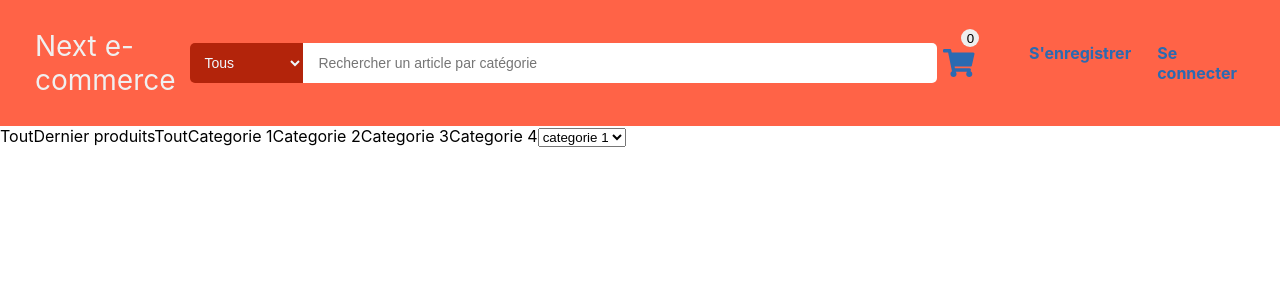
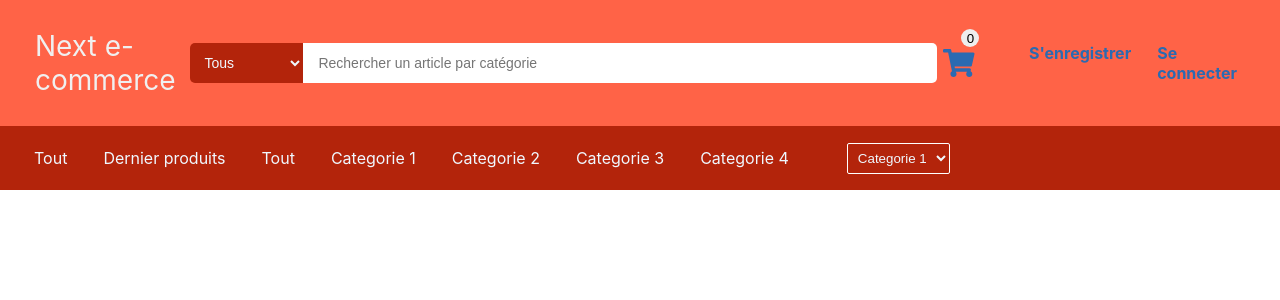
Before and after one commit to alexandre-scalisi/react-shopping, a Next.js app: page / in a window 1280 px wide. Shown: the top 300 px of the page. Built offline with nearby package versions, Linux system fonts and the light colour scheme.

Commit message:
fait style bottom header

```diff
--- /dev/null
+++ b/components/BottomHeader.js
@@ -0,0 +1,47 @@
+import NextLink from "next/link";
+
+import classes from "./BottomHeader.module.css";
+
+const BottomHeader = () => {
+  return (
+    <nav className={classes.bottomHeader}>
+      <NextLink href="/all">
+        <a className={classes.link}>Tout</a>
+      </NextLink>
+      <NextLink href="/latest">
+        <a className={classes.link}>Dernier produits</a>
+      </NextLink>
+      <NextLink href="/best-sellers">
+        <a className={classes.link}>Tout</a>
+      </NextLink>
+      <NextLink href="/category1">
+        <a className={classes.link}>Categorie 1</a>
+      </NextLink>
+      <NextLink href="/category2">
+        <a className={classes.link}>Categorie 2</a>
+      </NextLink>
+      <NextLink href="/category3">
+        <a className={classes.link}>Categorie 3</a>
+      </NextLink>
+      <NextLink href="/category4">
+        <a className={classes.link}>Categorie 4</a>
+      </NextLink>
+      <select
+        className={classes.dropdown}
+        name="allCategories"
+        id="allCategories"
+        onChange={(e) => {
+          router.push(e.target.value);
+        }}
+      >
+        <option value="category1">Categorie 1</option>
+        <option value="category2">Categorie 2</option>
+        <option value="category3">Categorie 3</option>
+        <option value="category4">Categorie 4</option>
+        <option value="category5">Categorie 5</option>
+      </select>
+    </nav>
+  );
+};
+
+export default BottomHeader;
--- /dev/null
+++ b/components/BottomHeader.module.css
@@ -0,0 +1,33 @@
+.bottomHeader {
+  display: flex;
+  background-color: rgb(179, 36, 11);
+  align-items: center;
+  padding: 14px 26px;
+}
+
+.link {
+  margin-right: 20px;
+  color: aliceblue;
+  font-size: 16px;
+  padding: 8px;
+  border-radius: 8px;
+  transition: all 0.8s;
+}
+
+.link:hover {
+  background-color: rgb(43, 106, 177);
+}
+
+.dropdown {
+  background-color: rgb(179, 36, 11);
+  border: 1px solid white;
+  padding: 6px;
+  border-radius: 2px;
+  color: aliceblue;
+  margin-left: 30px;
+  cursor: pointer;
+}
+
+.dropdown select {
+  background-color: inherit;
+}
--- a/components/Header.js
+++ b/components/Header.js
@@ -6,6 +6,7 @@ import classes from "./Header.module.css";
 import Cart from "./Cart/Cart";
 import SearchBar from "./SearchBar";
 import AuthButton from "./UI/Buttons/AuthButton";
+import BottomHeader from "./BottomHeader";
 
 const Header = () => {
   const router = useRouter();
@@ -29,28 +30,7 @@ const Header = () => {
           </nav>
         </div>
       </div>
-      <nav>
-        <NextLink href="/all">Tout</NextLink>
-        <NextLink href="/latest">Dernier produits</NextLink>
-        <NextLink href="/best-sellers">Tout</NextLink>
-        <NextLink href="/category1">Categorie 1</NextLink>
-        <NextLink href="/category2">Categorie 2</NextLink>
-        <NextLink href="/category3">Categorie 3</NextLink>
-        <NextLink href="/category4">Categorie 4</NextLink>
-        <select
-          name="allCategories"
-          id="allCategories"
-          onChange={(e) => {
-            router.push(e.target.value);
-          }}
-        >
-          <option value="category1">categorie 1</option>
-          <option value="category2">categorie 2</option>
-          <option value="category3">category3</option>
-          <option value="category4">category4</option>
-          <option value="category5">category5</option>
-        </select>
-      </nav>
+      <BottomHeader />
     </header>
   );
 };
```
